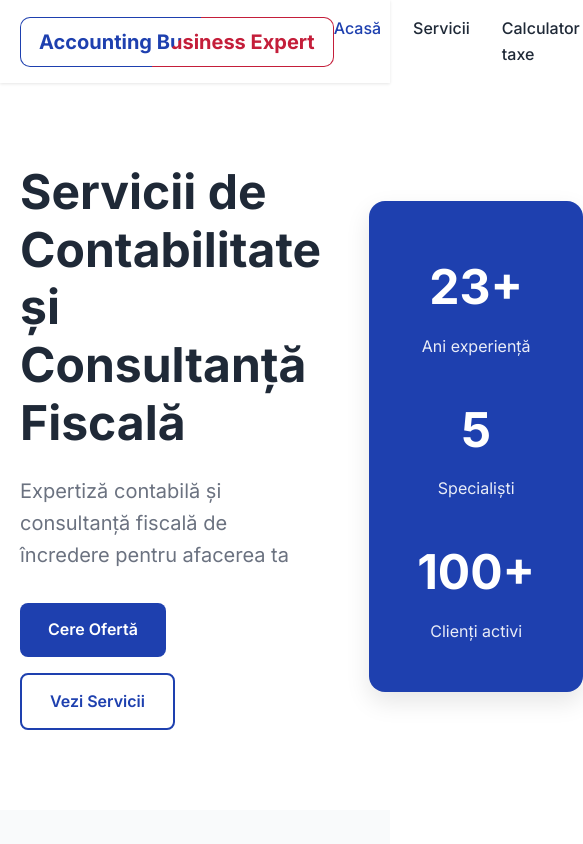
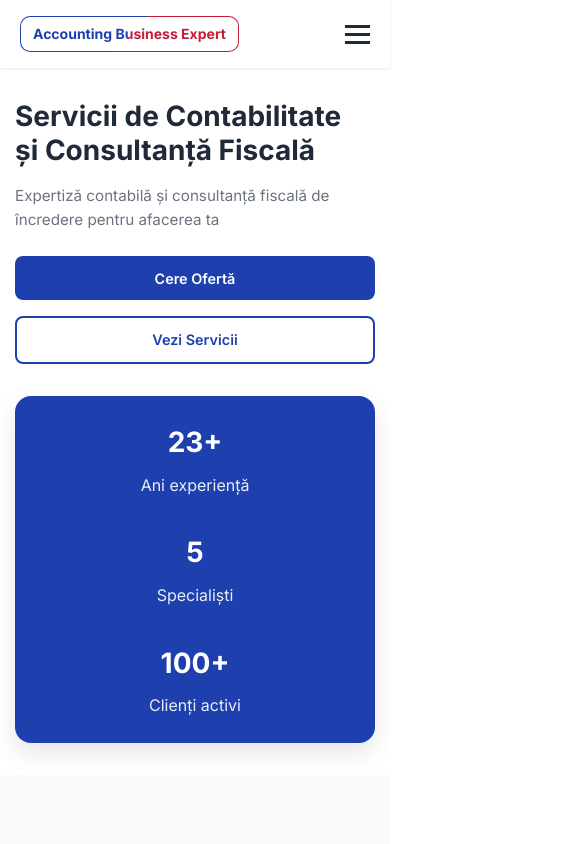
Before and after one commit to Cipppp/conta-site, a Nuxt app: page / in a window 390 px wide. Shown: the top 844 px of the page, 583 px wide, since content can reach past the window. Built offline with nearby package versions, Linux system fonts and the light colour scheme.

Commit message:
chore: update contact info

```diff
--- a/assets/css/style.css
+++ b/assets/css/style.css
@@ -1044,6 +1044,123 @@ body {
 }
 
 @media (max-width: 768px) {
+    /* Mobile Navigation */
+    .hamburger {
+        display: flex !important;
+        z-index: 1001;
+    }
+
+    .hamburger.active span:nth-child(1) {
+        transform: rotate(45deg) translate(8px, 8px);
+    }
+
+    .hamburger.active span:nth-child(2) {
+        opacity: 0;
+    }
+
+    .hamburger.active span:nth-child(3) {
+        transform: rotate(-45deg) translate(7px, -7px);
+    }
+
+    .nav-menu {
+        position: fixed;
+        top: 73px;
+        left: 0;
+        right: 0;
+        flex-direction: column;
+        background: var(--background);
+        box-shadow: var(--shadow-lg);
+        padding: 0;
+        gap: 0;
+        max-height: 0;
+        overflow: hidden;
+        transition: max-height 0.3s ease-in-out;
+        z-index: 999;
+    }
+
+    .nav-menu.active {
+        max-height: 300px;
+    }
+
+    .nav-menu li {
+        padding: 0;
+        border-bottom: 1px solid var(--border-color);
+    }
+
+    .nav-menu li:last-child {
+        border-bottom: none;
+    }
+
+    .nav-menu a {
+        display: block;
+        padding: 1.25rem 20px;
+        width: 100%;
+    }
+
+    .logo-box h2 {
+        font-size: 1rem;
+    }
+
+    .logo-box {
+        padding: 6px 12px;
+    }
+
+    /* Hero Section Responsive */
+    .hero {
+        grid-template-columns: 1fr;
+        gap: 2rem;
+        padding: 3rem 20px;
+    }
+
+    .hero-content h1 {
+        font-size: 2rem;
+        margin-bottom: 1rem;
+    }
+
+    .hero-content p {
+        font-size: 1rem;
+        margin-bottom: 1.5rem;
+    }
+
+    .hero-buttons {
+        flex-direction: column;
+        width: 100%;
+    }
+
+    .hero-buttons .btn {
+        width: 100%;
+        text-align: center;
+    }
+
+    .hero-card {
+        padding: 2rem;
+    }
+
+    .stat h3 {
+        font-size: 2rem;
+    }
+
+    /* About Section Responsive */
+    .about-content {
+        grid-template-columns: 1fr;
+        gap: 2rem;
+    }
+
+    .principles-grid {
+        grid-template-columns: 1fr;
+    }
+
+    /* Section Titles */
+    .section-title {
+        font-size: 1.75rem;
+    }
+
+    /* Services Grid */
+    .services-grid {
+        grid-template-columns: 1fr;
+    }
+
+    /* Story Content */
     .story-content {
         flex-direction: column;
         padding: 2rem;
@@ -1064,4 +1181,140 @@ body {
     .clients-grid {
         grid-template-columns: 1fr;
     }
+
+    /* Button Sizing */
+    .btn {
+        padding: 0.75rem 1.5rem;
+        font-size: 0.95rem;
+    }
+
+    /* Container Padding */
+    .container {
+        padding: 0 15px;
+    }
+
+    /* News Grid */
+    .news-grid {
+        grid-template-columns: 1fr;
+    }
+
+    /* Section Header */
+    .section-header {
+        flex-direction: column;
+        gap: 1rem;
+        align-items: flex-start;
+    }
+
+    /* Form Elements */
+    .form-group input,
+    .form-group textarea {
+        font-size: 16px;
+    }
+
+    /* Contact Form */
+    .contact-form-wrapper {
+        padding: 1.5rem;
+    }
+
+    .contact-form-wrapper h3 {
+        font-size: 1.5rem;
+    }
+
+    /* Service Cards */
+    .service-card h3 {
+        font-size: 1.25rem;
+    }
+
+    /* Footer Padding */
+    .footer {
+        padding: 3rem 0 1.5rem;
+    }
+
+    .footer-section h3 {
+        font-size: 1.25rem;
+    }
+
+    /* About Team */
+    .about-team {
+        padding: 2rem;
+    }
+
+    /* Stat Cards */
+    .stat-card {
+        padding: 1.5rem;
+    }
+
+    .stat-number {
+        font-size: 2rem;
+    }
+
+    /* Info Boxes */
+    .info-box {
+        padding: 1.5rem;
+    }
 }
+
+/* Extra Small Devices (phones, 480px and down) */
+@media (max-width: 480px) {
+    /* Hero Section */
+    .hero {
+        padding: 2rem 15px;
+    }
+
+    .hero-content h1 {
+        font-size: 1.75rem;
+    }
+
+    .hero-content p {
+        font-size: 0.95rem;
+    }
+
+    /* Logo */
+    .logo-box h2 {
+        font-size: 0.875rem;
+    }
+
+    /* Section Titles */
+    .section-title {
+        font-size: 1.5rem;
+    }
+
+    /* Buttons */
+    .btn {
+        padding: 0.65rem 1.25rem;
+        font-size: 0.9rem;
+    }
+
+    /* Stats */
+    .about-stats {
+        grid-template-columns: 1fr;
+    }
+
+    .stat-number {
+        font-size: 1.75rem;
+    }
+
+    /* Hero Card */
+    .hero-card {
+        padding: 1.5rem;
+    }
+
+    .stat h3 {
+        font-size: 1.75rem;
+    }
+
+    /* Service Cards */
+    .service-card {
+        padding: 1.5rem;
+    }
+
+    /* Testimonials */
+    .testimonial-text {
+        font-size: 0.95rem;
+    }
+
+    /* Contact Form */
+    .form-submit .btn {
+        min-width: 100%;
+    }
+}
--- a/components/ContactSection.vue
+++ b/components/ContactSection.vue
@@ -9,18 +9,21 @@
       <div class="contact-cards">
         <div class="contact-card">
           <div class="card-icon">
-            <i class="fas fa-map-marker-alt"></i>
+            <i class="fas fa-phone-alt"></i>
           </div>
-          <h3>Vizitează-ne</h3>
-          <p>Str. Tudor Vladimirescu, nr. 95<br>Ploiești, Prahova</p>
+          <h3>Telefon</h3>
+          <p>
+            <a href="tel:+40762205999">+40 762 205 999</a><br>
+            <a href="tel:+40344802302">+40 344 802 302</a>
+          </p>
         </div>
 
         <div class="contact-card">
           <div class="card-icon">
-            <i class="fas fa-phone-alt"></i>
+            <i class="fas fa-mobile-alt"></i>
           </div>
-          <h3>Sună-ne</h3>
-          <p><a href="tel:+40722123456">+40 722 123 456</a></p>
+          <h3>Mobil / WhatsApp</h3>
+          <p><a href="tel:+40766333433">+40 766 333 433</a></p>
           <button class="whatsapp-btn" @click="contactWhatsApp">
             <i class="fab fa-whatsapp"></i> WhatsApp
           </button>
@@ -30,16 +33,12 @@
           <div class="card-icon">
             <i class="fas fa-envelope"></i>
           </div>
-          <h3>Scrie-ne</h3>
-          <p><a href="mailto:office@accountingexpert.ro">office@accountingexpert.ro</a></p>
-        </div>
-
-        <div class="contact-card">
-          <div class="card-icon">
-            <i class="fas fa-clock"></i>
-          </div>
-          <h3>Program</h3>
-          <p>Luni - Vineri<br>09:00 - 17:00</p>
+          <h3>Email</h3>
+          <p>
+            <a href="mailto:loredana@analizaserv.ro">loredana@analizaserv.ro</a><br>
+            <a href="mailto:loredobre@gmail.com">loredobre@gmail.com</a><br>
+            <a href="mailto:loredobre@yahoo.com">loredobre@yahoo.com</a>
+          </p>
         </div>
       </div>
     </div>
@@ -125,7 +124,7 @@ const contactWhatsApp = () => {
 
 .contact-card p {
   color: var(--text-light);
-  line-height: 1.6;
+  line-height: 1.8;
   margin: 0;
   font-size: 1.05rem;
 }
--- a/layouts/default.vue
+++ b/layouts/default.vue
@@ -35,8 +35,10 @@
               <strong>Contact:</strong><br>
               Str. Tudor Vladimirescu, nr. 95<br>
               Ploiești, Prahova<br>
-              Tel: <a href="tel:+40722123456">+40 722 123 456</a><br>
-              Email: <a href="mailto:office@accountingexpert.ro">office@accountingexpert.ro</a>
+              Tel: <a href="tel:+40762205999">+40 762 205 999</a><br>
+              Tel: <a href="tel:+40344802302">+40 344 802 302</a><br>
+              Mobil: <a href="tel:+40766333433">+40 766 333 433</a><br>
+              Email: <a href="mailto:loredana@analizaserv.ro">loredana@analizaserv.ro</a>
             </p>
           </div>
           <div class="footer-section">
@@ -77,12 +79,39 @@ const toggleMenu = () => {
   }
 };
 
+const closeMenu = () => {
+  if (process.client) {
+    const navMenu = document.getElementById('navMenu');
+    const hamburger = document.getElementById('hamburger');
+    navMenu?.classList.remove('active');
+    hamburger?.classList.remove('active');
+  }
+};
+
 onMounted(() => {
   if (process.client) {
     // Load the script.js for WhatsApp contact
     const script = document.createElement('script');
     script.src = '/js/script.js';
     document.body.appendChild(script);
+
+    // Close menu when clicking on a link
+    const navLinks = document.querySelectorAll('.nav-menu a');
+    navLinks.forEach(link => {
+      link.addEventListener('click', closeMenu);
+    });
+
+    // Close menu when clicking outside
+    document.addEventListener('click', (event) => {
+      const navMenu = document.getElementById('navMenu');
+      const hamburger = document.getElementById('hamburger');
+      const isClickInsideNav = navMenu?.contains(event.target);
+      const isClickOnHamburger = hamburger?.contains(event.target);
+
+      if (!isClickInsideNav && !isClickOnHamburger && navMenu?.classList.contains('active')) {
+        closeMenu();
+      }
+    });
   }
 });
 </script>
--- a/public/js/script.js
+++ b/public/js/script.js
@@ -2,8 +2,8 @@
 
 // Configuration - IMPORTANT: Update these with your actual contact details
 const CONTACT_CONFIG = {
-    phone: '+40722123456',  // Replace with actual phone number
-    email: 'office@accountingexpert.ro',  // Replace with actual email
+    phone: '+40766333433',  // WhatsApp mobile number
+    email: 'loredana@analizaserv.ro',  // Primary email
     whatsappMessage: 'Bună! Aș dori să aflu mai multe despre serviciile dumneavoastră de contabilitate.'
 };
 
```
